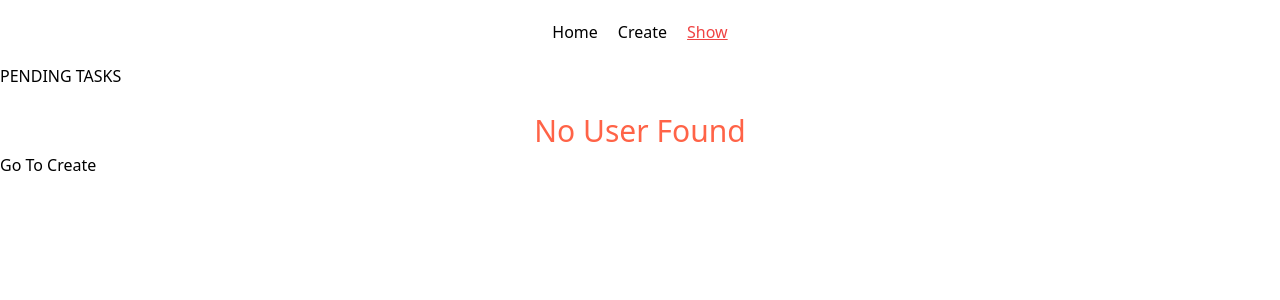
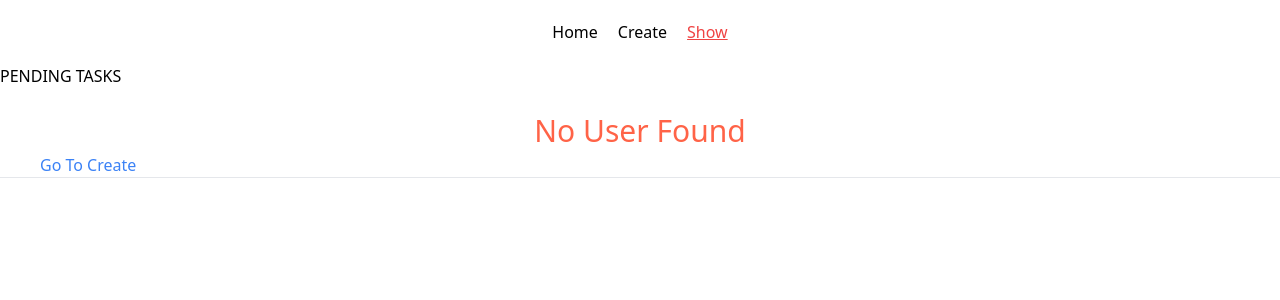
Before and after one commit to master-dhanesh/mern10react, a React (Vite) app: page /show in a window 1280 px wide. Shown: the top 300 px of the page. Built offline with nearby package versions, Linux system fonts and the light colour scheme.

Commit message:
dynamic routes  | useParams | useLocation | wildcard route | outlet

```diff
--- a/src/App.jsx
+++ b/src/App.jsx
@@ -3,6 +3,7 @@ import Create from "./components/Create";
 import Show from "./components/Show";
 import Home from "./components/Home";
 import Nav from "./components/Nav";
+import Detail from "./components/Detail";
 
 const App = () => {
     return (
@@ -11,7 +12,21 @@ const App = () => {
             <Routes>
                 <Route path="/" element={<Home />} />
                 <Route path="/create" element={<Create />} />
-                <Route path="/show" element={<Show />} />
+                {/* <Route path="/show" element={<Show />} />
+                <Route path="/show/:id" element={<Detail />} /> */}
+
+                <Route path="/show" element={<Show />}>
+                    <Route path="/show/:id" element={<Detail />} />
+                </Route>
+
+                <Route
+                    path="*"
+                    element={
+                        <h1 className="text-center mt-10 text-3xl text-red-400">
+                            Page Not Found
+                        </h1>
+                    }
+                />
             </Routes>
         </div>
     );
--- /dev/null
+++ b/src/components/Detail.jsx
@@ -0,0 +1,21 @@
+import React, { useContext } from "react";
+import { Link, useLocation, useParams } from "react-router-dom";
+import { todocontext } from "../context/TodoContext";
+
+const Detail = () => {
+    const location = useLocation();
+    console.log(location);
+    const [users, setusers] = useContext(todocontext);
+    const { id } = useParams();
+    const user = users[id];
+    return (
+        <div className="w-[80%] m-auto mt-10 p-10 bg-zinc-400">
+            <h1 className="text-5xl">{id}</h1>
+            <h2>{user.username}</h2>
+            <h2>{user.gender}</h2>
+            <Link to="/show">Go Back</Link>
+        </div>
+    );
+};
+
+export default Detail;
--- a/src/components/Show.jsx
+++ b/src/components/Show.jsx
@@ -1,6 +1,6 @@
 import { useContext } from "react";
 import { todocontext } from "../context/TodoContext";
-import { Link } from "react-router-dom";
+import { Link, Outlet } from "react-router-dom";
 
 const Show = () => {
     const [users, setusers] = useContext(todocontext);
@@ -17,6 +17,7 @@ const Show = () => {
         marginBottom: "10px",
         marginLeft: "20px",
         fontSize: "20px",
+        cursor: "pointer",
     };
     return (
         <>
@@ -25,7 +26,9 @@ const Show = () => {
                 {users.length > 0 ? (
                     users.map((user, index) => (
                         <li style={mystyle} key={index}>
-                            {user.username} &nbsp;
+                            <Link to={`/show/${index}`}>
+                                {user.username} &nbsp;
+                            </Link>
                             <span onClick={() => DeleteHandler(index)}>❌</span>
                         </li>
                     ))
@@ -42,7 +45,11 @@ const Show = () => {
                     </h1>
                 )}
             </ol>
-            <Link to="/create">Go To Create</Link>
+            <Link className="ml-10 text-blue-500 text-s" to="/create">
+                Go To Create
+            </Link>
+            <hr />
+            <Outlet />
         </>
     );
 };
```
